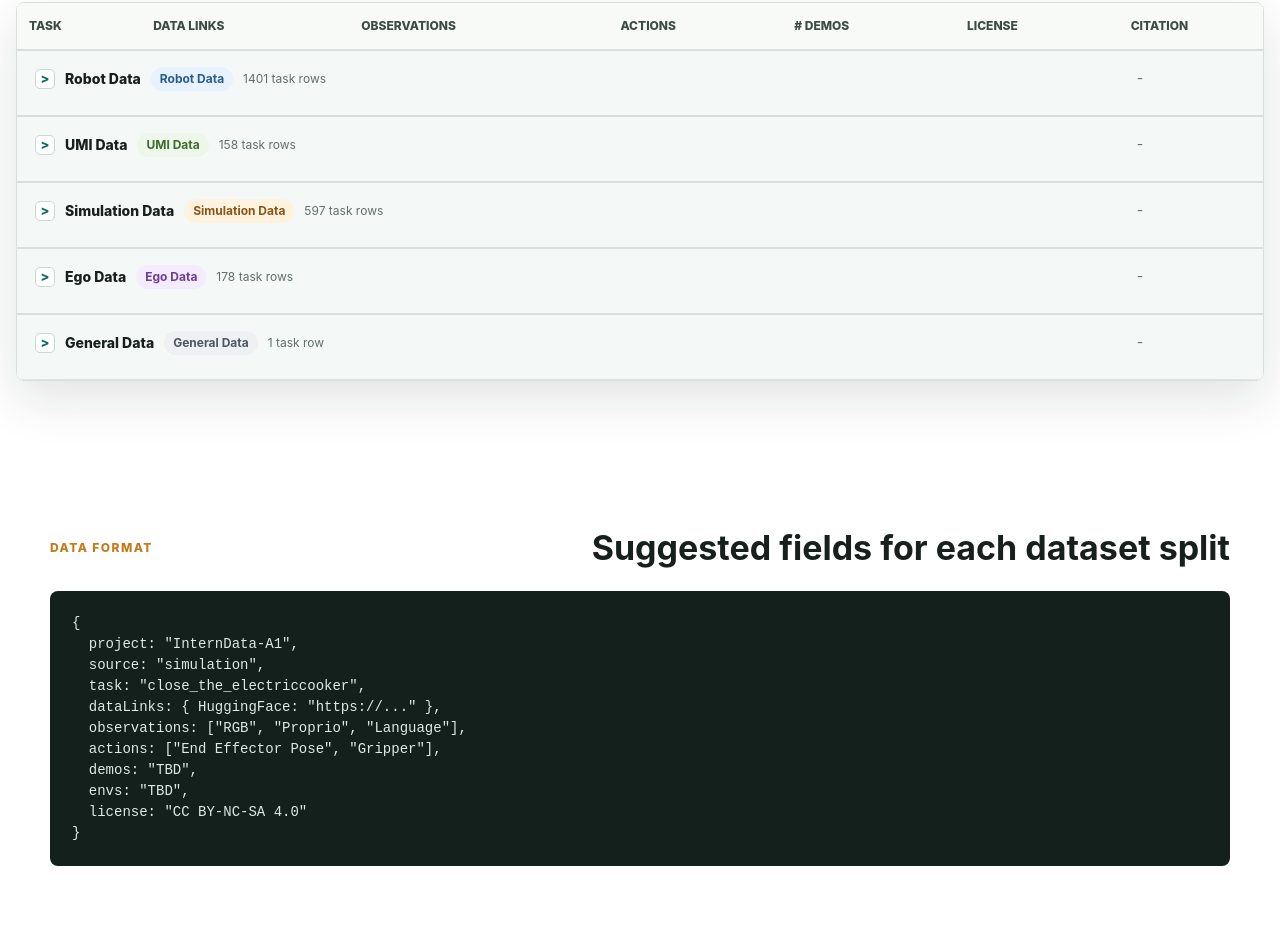
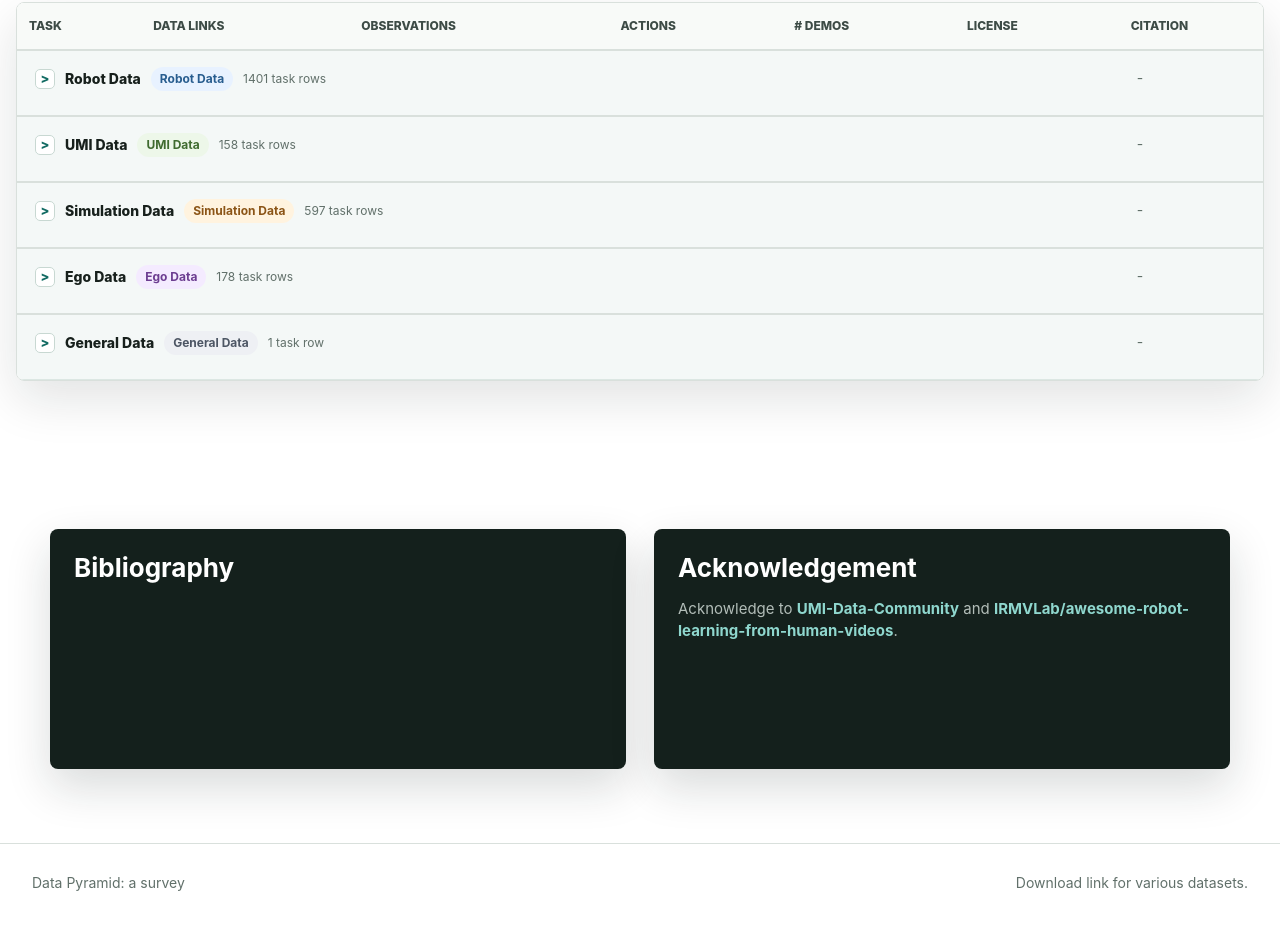
Before and after one commit to Jasper-aaa/embodied-data-pyramid, a plain HTML site: page index.html in a window 1280 px wide. Shown: the part 1843-2772 px from the top of the page. Drawn offline with Linux system fonts and the light colour scheme.

Commit message:
Update bibliography and acknowledgement section

```diff
--- a/index.html
+++ b/index.html
@@ -3,21 +3,21 @@
   <head>
     <meta charset="utf-8" />
     <meta name="viewport" content="width=device-width, initial-scale=1" />
-    <title>Embodied Data Pyramid</title>
+    <title>Data Pyramid: a survey</title>
     <link rel="icon" type="image/png" href="assets/embodied-data-pyramid-logo.png" />
     <link rel="stylesheet" href="styles.css" />
   </head>
   <body>
     <header class="topbar">
-      <a class="brand" href="#top" aria-label="Embodied Data Pyramid home">
+      <a class="brand" href="#top" aria-label="Data Pyramid: a survey">
         <img class="brand-mark" src="assets/embodied-data-pyramid-logo.png" alt="" />
-        <span>Embodied Data Pyramid</span>
+        <span>Data Pyramid: a survey</span>
       </a>
       <nav class="nav-links" aria-label="Primary navigation">
         <a href="#overview">Overview</a>
         <a href="#tasks">Tasks</a>
         <a href="#table">Dataset Table</a>
-        <a href="#format">Format</a>
+        <a href="#format">Bibliography</a>
       </nav>
     </header>
 
@@ -34,7 +34,7 @@
           </p>
           <div class="hero-actions">
             <a class="button primary" href="#table">Browse table</a>
-            <a class="button secondary" href="#format">Data schema</a>
+            <a class="button secondary" href="#format">Bibliography</a>
           </div>
         </div>
       </section>
@@ -128,27 +128,26 @@
       </section>
 
       <section id="format" class="section format-section">
-        <div class="section-heading">
-          <p class="eyebrow">Data Format</p>
-          <h2>Suggested fields for each dataset split</h2>
+        <div class="bibliography-layout">
+          <section class="reference-panel" aria-labelledby="bibliography-title">
+            <h2 id="bibliography-title">Bibliography</h2>
+          </section>
+          <section class="reference-panel" aria-labelledby="acknowledgement-title">
+            <h2 id="acknowledgement-title">Acknowledgement</h2>
+            <p>
+              Acknowledge to
+              <a href="https://umi-data.github.io/" target="_blank" rel="noreferrer">UMI-Data-Community</a>
+              and
+              <a href="https://github.com/IRMVLab/awesome-robot-learning-from-human-videos" target="_blank" rel="noreferrer">IRMVLab/awesome-robot-learning-from-human-videos</a>.
+            </p>
+          </section>
         </div>
-        <pre><code>{
-  project: "InternData-A1",
-  source: "simulation",
-  task: "close_the_electriccooker",
-  dataLinks: { HuggingFace: "https://..." },
-  observations: ["RGB", "Proprio", "Language"],
-  actions: ["End Effector Pose", "Gripper"],
-  demos: "TBD",
-  envs: "TBD",
-  license: "CC BY-NC-SA 4.0"
-}</code></pre>
       </section>
     </main>
 
     <footer>
-      <span>Embodied Data Pyramid</span>
-      <span>Static catalog prototype for real robot and simulation datasets.</span>
+      <span>Data Pyramid: a survey</span>
+      <span>Download link for various datasets.</span>
     </footer>
 
     <script src="script.js"></script>
--- a/styles.css
+++ b/styles.css
@@ -656,14 +656,41 @@ tbody tr:hover {
   color: var(--muted);
 }
 
-.format-section pre {
-  overflow: auto;
-  margin: 0;
-  padding: 22px;
+.bibliography-layout {
+  display: grid;
+  grid-template-columns: repeat(2, minmax(0, 1fr));
+  gap: 28px;
+  align-items: stretch;
+}
+
+.reference-panel {
+  min-height: 240px;
+  padding: 24px;
   background: #14201c;
   color: #dfe9e4;
   border-radius: 8px;
-  font-size: 14px;
+  box-shadow: 0 18px 45px rgba(20, 32, 28, 0.16);
+}
+
+.reference-panel h2 {
+  margin-bottom: 16px;
+  font-size: 26px;
+  color: #ffffff;
+}
+
+.reference-panel p {
+  margin: 0;
+  color: rgba(223, 233, 228, 0.78);
+  font-size: 15px;
+}
+
+.reference-panel a {
+  color: #8fd7ce;
+  font-weight: 720;
+}
+
+.reference-panel a:hover {
+  text-decoration: underline;
 }
 
 footer {
@@ -711,6 +738,11 @@ footer {
     flex-direction: column;
   }
 
+  .bibliography-layout {
+    grid-template-columns: 1fr;
+    gap: 30px;
+  }
+
   .stat-grid {
     grid-template-columns: 1fr;
   }
```
